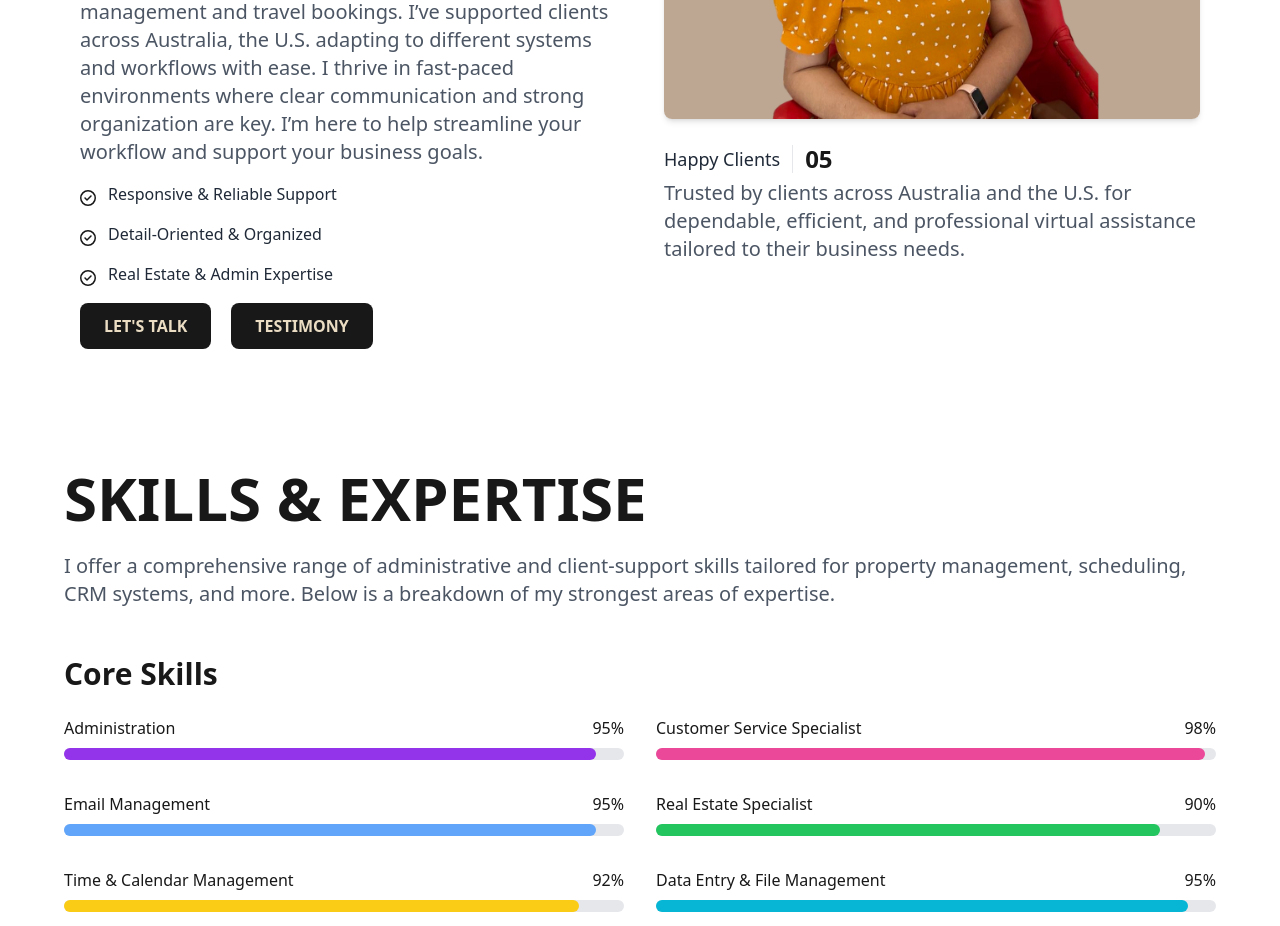
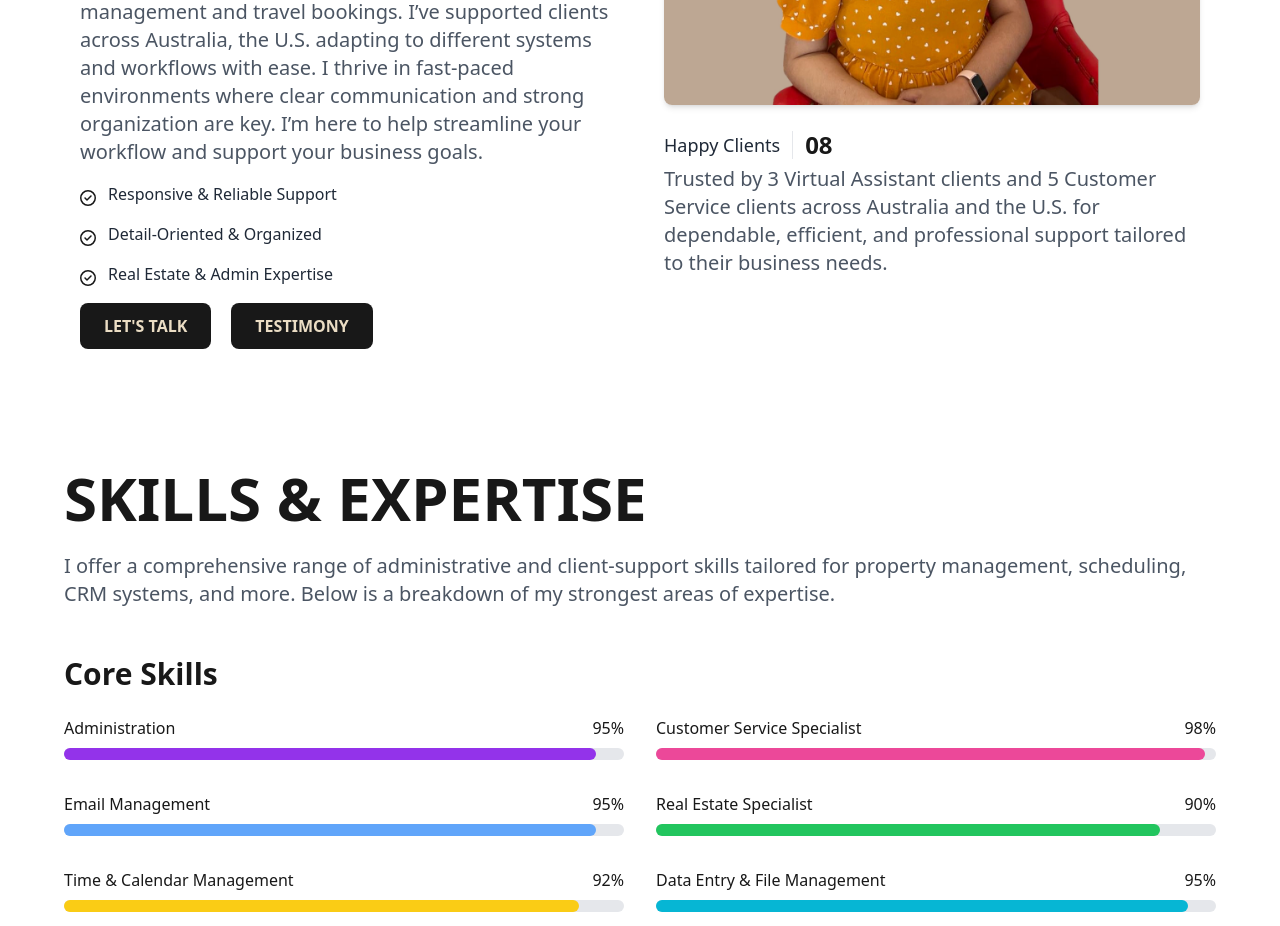
Before and after one commit to Tony-Man7/CLIENT-PORTFOLIO, a Vue app: page / in a window 1280 px wide. Shown: the part 1240-2166 px from the top of the page. Built offline with nearby package versions, Linux system fonts and the light colour scheme.

Commit message:
update resume

```diff
--- a/src/components/About.vue
+++ b/src/components/About.vue
@@ -76,10 +76,10 @@ import SlideRight from './transitions/SlideRight.vue';
               <div class="mb-4 text-base">
                 <div class="flex items-center mb-1">
                   <h5 class="text-lg font-medium border-r pr-3 mr-3">Happy Clients</h5>
-                  <h2 class="text-primary text-2xl font-bold">05</h2>
+                  <h2 class="text-primary text-2xl font-bold">08</h2>
                 </div>
-                <p class="mb-4 text-gray-600 text-base md:text-lg lg:text-xl text- leading-relaxed max-w-2xl mx-auto">
-                  Trusted by clients across Australia and the U.S. for dependable, efficient, and professional virtual assistance tailored to their business needs.
+                <p class="mb-4 text-gray-600 text-base md:text-lg lg:text-xl leading-relaxed max-w-2xl mx-auto">
+                  Trusted by 3 Virtual Assistant clients and 5 Customer Service clients across Australia and the U.S. for dependable, efficient, and professional support tailored to their business needs.
                 </p>
               </div>
             </div>
--- a/src/components/Header.vue
+++ b/src/components/Header.vue
@@ -16,7 +16,7 @@ const isMenuOpen = ref(false);
         <li><a href="#contact" class="hover:text-gray-400 transition">Contact</a></li>
         <li>
           <a
-            href="/public/Charlene Jose Resume 2025.pdf"
+            href="/public/Charlene Jose Resume.pdf"
             download
             class="px-5 py-2 text-sm font-semibold uppercase border border-secondary-600 bg-primary text-secondary rounded-full hover:bg-[#d6c6a8] hover:text-primary transition-colors duration-300"
           >
@@ -58,7 +58,7 @@ const isMenuOpen = ref(false);
         <a href="#testimony" class="hover:text-gray-400 transition">Testimony</a>
         <a href="#contact" class="hover:text-gray-400 transition">Contact</a>
         <a
-          href="/public/Charlene Jose Resume 2025.pdf"
+          href="/public/Charlene Jose Resume.pdf"
           download
           class="inline-block mt-2 px-5 py-2 text-sm font-semibold uppercase border border-secondary-600 bg-primary text-secondary rounded-full hover:bg-[#d6c6a8] hover:text-primary transition-colors duration-300"
         >
--- a/src/components/HomeComponent.vue
+++ b/src/components/HomeComponent.vue
@@ -32,7 +32,7 @@
             Let’s Talk
           </a>
           <a
-            href="/Charlene Jose Resume 2025.pdf"
+            href="/Charlene Jose Resume.pdf"
             download
             class="px-6 py-3 text-sm md:text-base font-semibold uppercase bg-primary text-secondary rounded-lg hover:bg-accent hover:text-primary transition-colors duration-300"
           >
```
Also changed, not shown: 1 other file (tests, documents, lock files or other folders).
